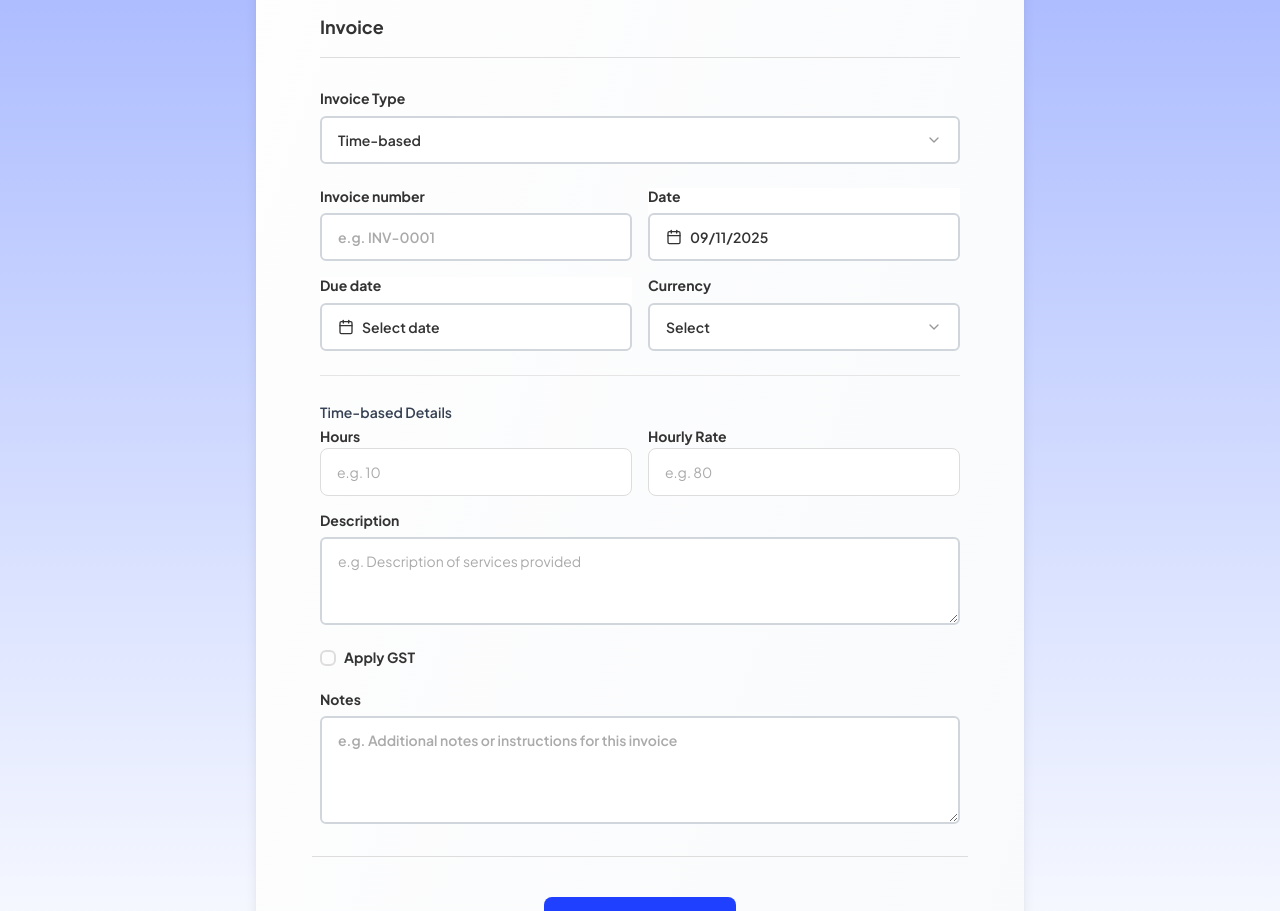
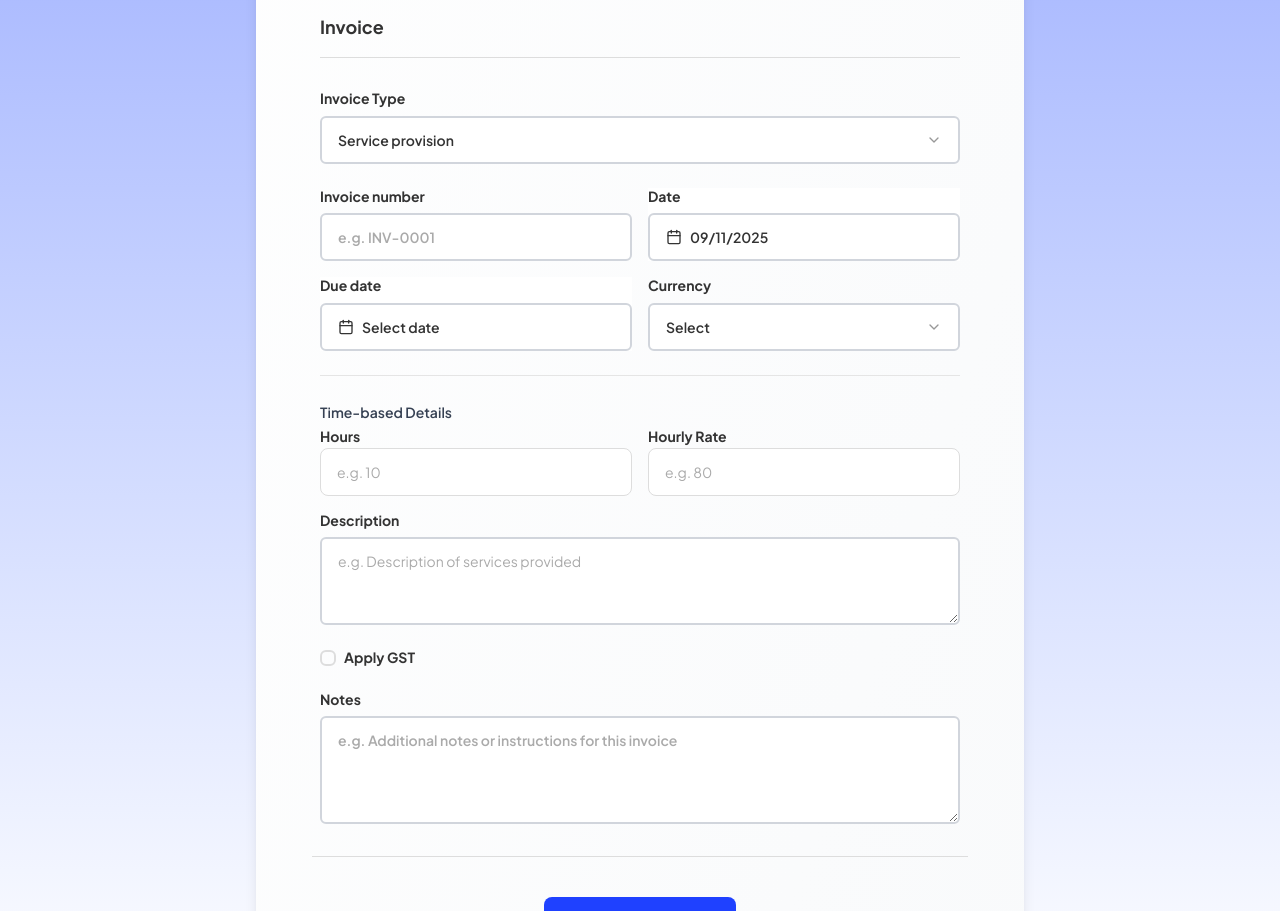
Before and after one commit to lourencofelipe/invoice-mate, a Next.js app in the folder src/frontend/: page / in a window 1280 px wide. Shown: the part 1320-2231 px from the top of the page. Built offline with nearby package versions, Linux system fonts and the light colour scheme.

Commit message:
refact: spliting two types of invoices - Deliverable and service provision.

```diff
--- a/src/frontend/src/app/page.tsx
+++ b/src/frontend/src/app/page.tsx
@@ -1,10 +1,12 @@
 "use client";
 
+import { useState } from "react";
 import { InvoiceForm } from "@/components/invoice/InvoiceForm";
-import { LanguageProvider, useLanguage } from "@/components/invoice/LanguageProvider";
+import { LanguageProvider } from "@/components/invoice/LanguageProvider";
 
-function InvoiceHeader() {
-  //const { language } = useLanguage();
+function InvoiceHeader({ invoiceType }: { invoiceType: string }) {
+
+  const typeLabel = invoiceType === "product-based" ? "Deliverables" : "Service provision";
 
   return (
     <div className="mb-7">
@@ -12,10 +14,8 @@ function InvoiceHeader() {
         <h1 className="text-5xl leading-[64px] font-normal text-indigo-600">
           Invoice
         </h1>
-        <h5
-          className="text-lg font-semibold text-[#1e3a8a]"
-        >
-          {"Service provision"}
+        <h5 className="text-lg font-semibold text-[#1e3a8a]">
+          {typeLabel}
         </h5>
       </div>
     </div>
@@ -23,16 +23,19 @@ function InvoiceHeader() {
 }
 
 export default function Home() {
+  // Estado levantado para controlar o tipo de invoice
+  const [invoiceType, setInvoiceType] = useState("time-based");
+
   return (
     <LanguageProvider>
-  <div className="min-h-screen bg-gradient-to-b from-indigo-500 via-indigo-300 to-white py-8 px-4 sm:px-6 lg:px-8 2xl:px-20">
-    <div className="max-w-3xl mx-auto">
-      <div className="bg-gradient-to-br from-white to-gray-50 shadow-lg rounded-2xl p-8 sm:p-8 md:p-10 lg:p-14">
-        <InvoiceHeader />
-        <InvoiceForm />
+      <div className="min-h-screen bg-gradient-to-b from-indigo-500 via-indigo-300 to-white py-8 px-4 sm:px-6 lg:px-8 2xl:px-20">
+        <div className="max-w-3xl mx-auto">
+          <div className="bg-gradient-to-br from-white to-gray-50 shadow-lg rounded-2xl p-8 sm:p-8 md:p-10 lg:p-14">
+            <InvoiceHeader invoiceType={invoiceType} />
+            <InvoiceForm invoiceType={invoiceType} setInvoiceType={setInvoiceType} />
+          </div>
+        </div>
       </div>
-    </div>
-  </div>
     </LanguageProvider>
   );
 }
--- a/src/frontend/src/components/invoice/InvoiceDetailsSection.tsx
+++ b/src/frontend/src/components/invoice/InvoiceDetailsSection.tsx
@@ -35,6 +35,8 @@ interface InvoiceDetailsSectionProps {
   watch: UseFormWatch<InvoiceFormData>;
   control: Control<InvoiceFormData>;
   setValue: (field: string, value: any) => void;
+  invoiceType: string;
+  setInvoiceType: (type: string) => void;
 }
 
 export function InvoiceDetailsSection({
@@ -43,6 +45,8 @@ export function InvoiceDetailsSection({
   control,
   watch,
   setValue,
+  invoiceType,
+  setInvoiceType,
 }: InvoiceDetailsSectionProps) {
   const { t } = useLanguage();
   const applyGst = watch("applyGst");
@@ -57,7 +61,6 @@ export function InvoiceDetailsSection({
     append({ description: "", quantity: 1, unitPrice: 0 });
   };
 
-  // Update the invoiceDate to use the current date.
   useEffect(() => {
     setValue("invoiceDate", new Date().toISOString());
   }, [setValue]);
@@ -68,7 +71,7 @@ export function InvoiceDetailsSection({
         {t("invoice.title")}
       </h2>
 
-      {/* Type Selector */}
+      {/* Tipo de Invoice */}
       <div>
         <Label htmlFor="type" className="mb-2 block">
           Invoice Type
@@ -76,15 +79,21 @@ export function InvoiceDetailsSection({
         <Controller
           name="type"
           control={control}
-          defaultValue="time-based"
+          defaultValue={invoiceType}
           render={({ field }) => (
-            <Select value={field.value} onValueChange={(val) => setValue("type", val)}>
+            <Select
+              value={field.value}
+              onValueChange={(val) => {
+                field.onChange(val);
+                setInvoiceType(val);
+              }}
+            >
               <SelectTrigger id="type" className="input-base">
                 <SelectValue placeholder="Select type" />
               </SelectTrigger>
               <SelectContent>
-                <SelectItem value="time-based">Time-based</SelectItem>
-                <SelectItem value="product-based">Product-based</SelectItem>
+                <SelectItem value="time-based">Service provision</SelectItem>
+                <SelectItem value="product-based">Deliverables</SelectItem>
               </SelectContent>
             </Select>
           )}
@@ -234,7 +243,7 @@ export function InvoiceDetailsSection({
       {/* --- Product-based Fields --- */}
       {type === "product-based" && (
         <div className="space-y-4 border-t pt-6 mt-4">
-          <Label className="font-semibold text-gray-700">Products</Label>
+          <Label className="font-semibold text-gray-700">Deliverable Details</Label>
 
           {fields.map((item, index) => (
             <div key={item.id} className="grid grid-cols-1 md:grid-cols-4 gap-4 items-end border p-3 rounded-md bg-gray-50">
@@ -245,12 +254,12 @@ export function InvoiceDetailsSection({
 
               <div>
                 <Label>Qty</Label>
-                <Input type="number" step="1" {...register(`items.${index}.quantity` as const)} placeholder="1" />
+                <Input type="number" step="1" min={1} {...register(`items.${index}.quantity` as const)} placeholder="1" />
               </div>
 
               <div>
                 <Label>Unit Price</Label>
-                <Input type="number" step="0.01" {...register(`items.${index}.unitPrice` as const)} placeholder="0.00" />
+                <Input type="number" step="0.01" min={0} {...register(`items.${index}.unitPrice` as const)} placeholder="0.00" />
               </div>
 
               <Button type="button" variant="ghost" onClick={() => remove(index)} className="text-red-500 hover:text-red-700">
@@ -287,7 +296,7 @@ export function InvoiceDetailsSection({
           <Input
             id="gstRate"
             type="number"
-            step={0.01}
+            step="0.01"
             min={0}
             placeholder="0.15"
             defaultValue={0.15}
--- a/src/frontend/src/components/invoice/InvoiceForm.tsx
+++ b/src/frontend/src/components/invoice/InvoiceForm.tsx
@@ -12,7 +12,12 @@ import { Button } from "@/components/ui/button";
 import { Alert, AlertDescription } from "@/components/ui/alert";
 import { invoiceSchema, InvoiceFormData } from "@/lib/validation/invoiceSchema";
 
-export function InvoiceForm() {
+interface InvoiceFormProps {
+  invoiceType: string;
+  setInvoiceType: (type: string) => void;
+}
+
+export function InvoiceForm({ invoiceType, setInvoiceType }: InvoiceFormProps) {
   const [isSubmitting, setIsSubmitting] = useState(false);
   const [submitError, setSubmitError] = useState<string | null>(null);
   const [submitSuccess, setSubmitSuccess] = useState(false);
@@ -30,7 +35,7 @@ export function InvoiceForm() {
       invoiceDate: new Date().toISOString().split("T")[0],
       currency: "",
       applyGst: false,
-      type: "time-based",
+      type: invoiceType,
       items: [],
     },
     mode: "onSubmit",
@@ -94,7 +99,6 @@ export function InvoiceForm() {
               })),
       };
 
-      // Chama a função que gera e baixa o PDF
       await createInvoice(apiData);
 
       setSubmitSuccess(true);
@@ -140,6 +144,8 @@ export function InvoiceForm() {
         watch={watch}
         control={control}
         setValue={setValue}
+        invoiceType={invoiceType}
+        setInvoiceType={setInvoiceType}
       />
 
       <div className="pt-10 mt-6 border-t border-[#DDDDDD] flex justify-center">
```
